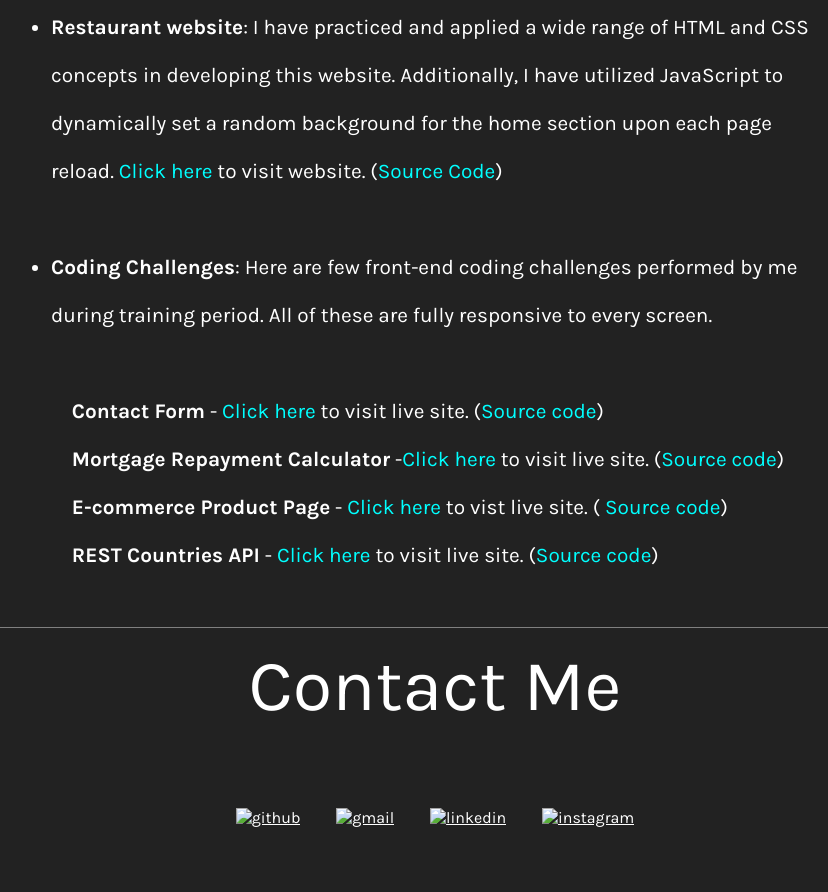
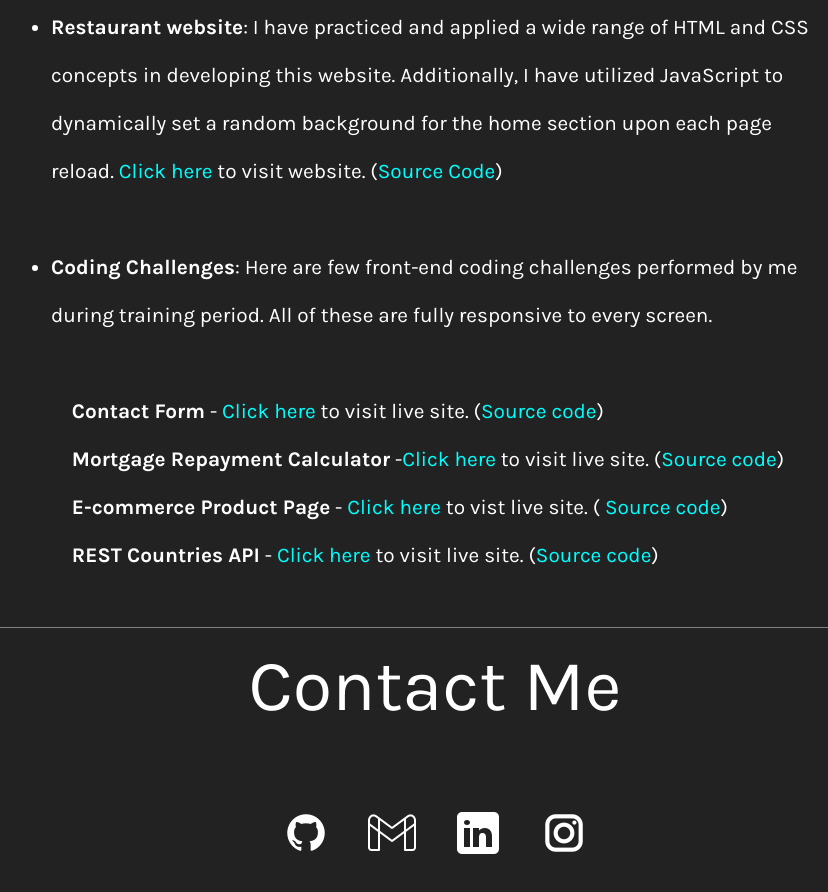
Before and after one commit to Pawandadra/Daily-Diary, a plain HTML site: page index.html in a window 1280 px wide. Shown: the part 2184-3076 px from the top of the page, without its empty margins (205-1033 px from the left). Drawn offline with Linux system fonts and the light colour scheme; the site is published under a folder, as on GitHub Pages, so addresses that start at the root find nothing.

Commit message:
logo file locations modified

```diff
--- a/index.html
+++ b/index.html
@@ -172,10 +172,10 @@
     <div id="contactMe">
         <div class="heading">Contact Me</div>
         <div id="contactBtnCont">
-            <a href="https://github.com/Pawandadra/" target="_blank" class="logodivs"><img src="/assets/images/github_logo.png" alt="github"></a>
-            <a href="https://mail.google.com/mail/?view=cm&fs=1&to=pawankumarpk3610@gmail.com" target="_blank" class="logodivs"><img src="/assets/images/gmail_logo.png" alt="gmail"></a>
-            <a href="https://www.linkedin.com/in/pawan-dadral-66b541240/" target="_blank" class="logodivs"><img src="/assets/images/linkedin_logo.png" alt="linkedin"></a>
-            <a href="https://www.instagram.com/pawan1.01/" target="_blank" class="logodivs"><img src="/assets/images/instagram_logo.png" alt="instagram"></a>
+            <a href="https://github.com/Pawandadra/" target="_blank" class="logodivs"><img src="assets/images/github_logo.png" alt="github"></a>
+            <a href="https://mail.google.com/mail/?view=cm&fs=1&to=pawankumarpk3610@gmail.com" target="_blank" class="logodivs"><img src="assets/images/gmail_logo.png" alt="gmail"></a>
+            <a href="https://www.linkedin.com/in/pawan-dadral-66b541240/" target="_blank" class="logodivs"><img src="assets/images/linkedin_logo.png" alt="linkedin"></a>
+            <a href="https://www.instagram.com/pawan1.01/" target="_blank" class="logodivs"><img src="assets/images/instagram_logo.png" alt="instagram"></a>
         </div>
     </div>
 </body>
```
